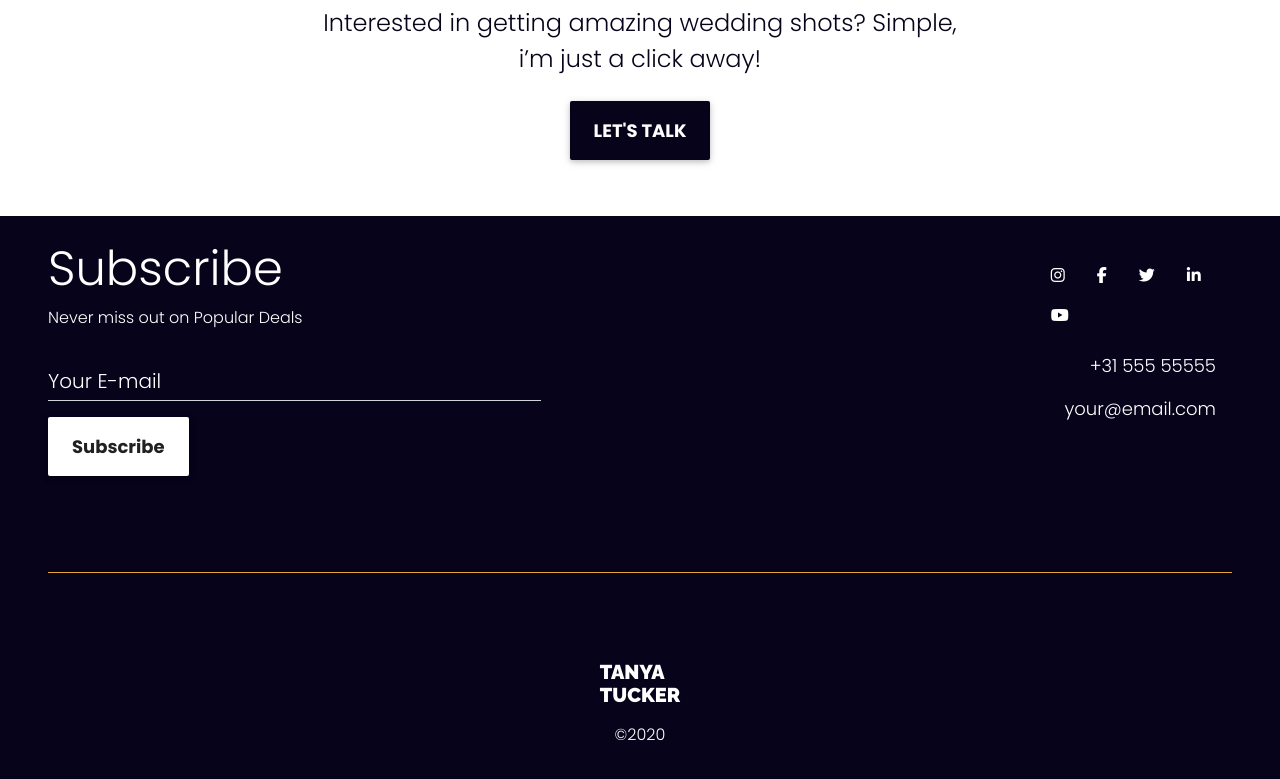
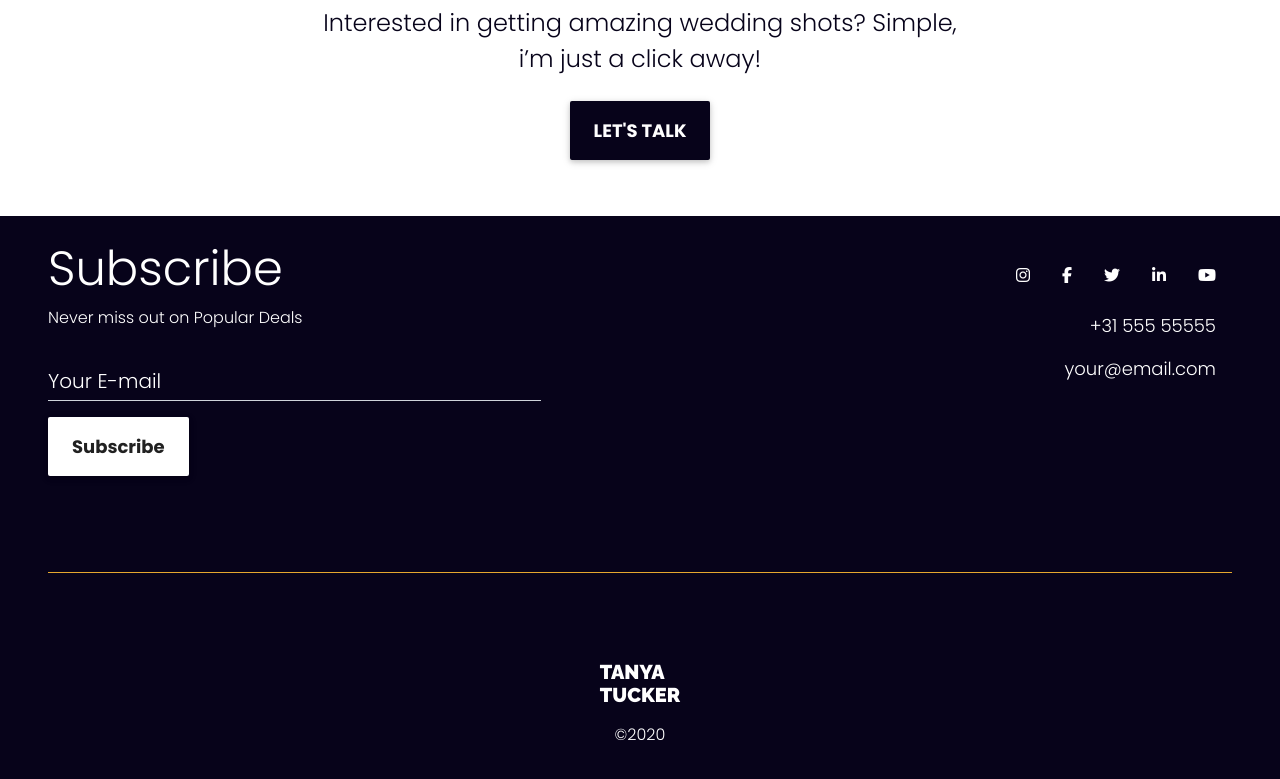
Before and after one commit to dayang4321/JL-Envato-Modelling, a plain HTML site: page index.html in a window 1280 px wide. Shown: the part 2075-2854 px from the top of the page. Drawn offline with nearby package versions, Linux system fonts and the light colour scheme.

Commit message:
icons responsiveness

```diff
--- a/index.html
+++ b/index.html
@@ -163,8 +163,8 @@
     </div>
 
 
-    <div class="col-md-2 offset-md-5 px-0">
-      <nav class="nav py-3">
+    <div class="col-xl-3 col-md-5 offset-xl-4 offset-md-2 px-0">
+      <nav class="nav py-3 justify-content-start justify-content-md-end">
         <a class="nav-link" href="#"><i class="fa fa-instagram text-white" aria-hidden="true"></i></a>
         <a class="nav-link" href="#"><i class="fa fa-facebook text-white" aria-hidden="true"></i></a>
         <a class="nav-link" href="#"><i class="fa fa-twitter text-white" aria-hidden="true"></i></a>
```
